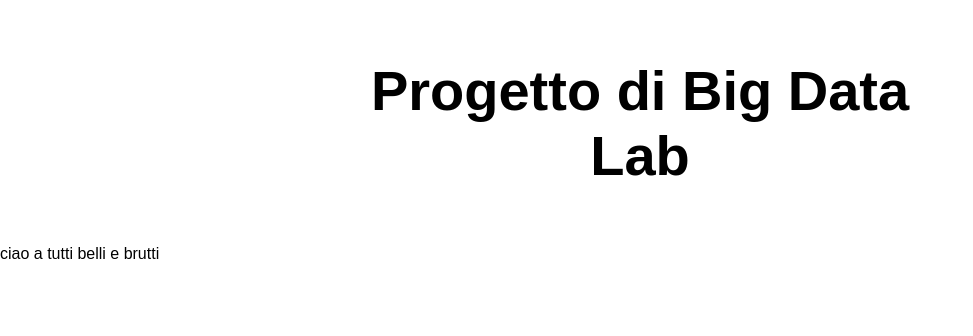
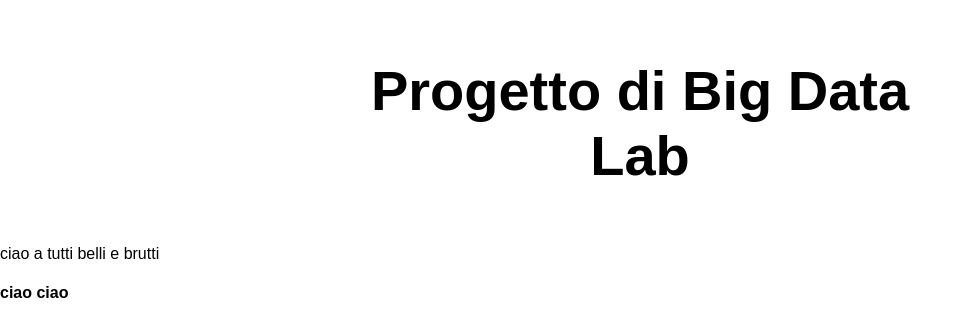
Before and after one commit to Simone-Damico/BDPLabAzure, a plain HTML site: page src/index.html in a window 1280 px wide. Shown: the whole page, without its empty margins (0-973 px from the left). Drawn offline with Linux system fonts and the light colour scheme.

Commit message:
Update index.html

```diff
--- a/src/index.html
+++ b/src/index.html
@@ -13,6 +13,7 @@
     <h1> Progetto di Big Data Lab </h1>
   </main>
   ciao a tutti belli e brutti
+  <h4>ciao ciao<h4>
 </body>
 
 </html>
```
